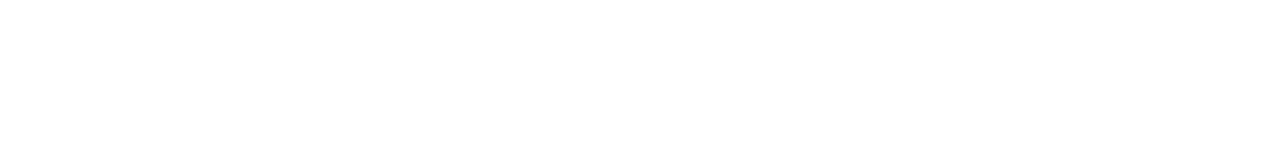
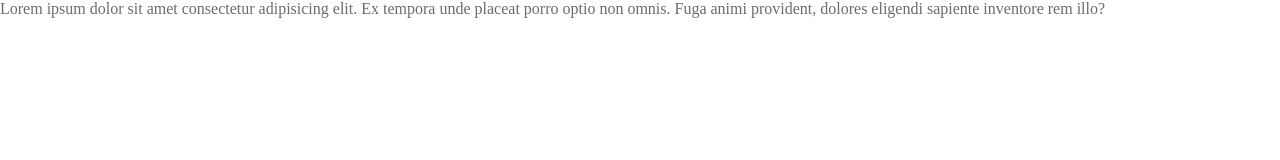
Before and after one commit to adc11q/projeto-travelgram, a plain HTML site: page index.html in a window 1280 px wide. Drawn offline with Linux system fonts and the light colour scheme.

Commit message:
initial style guide

```diff
--- a/index.html
+++ b/index.html
@@ -7,6 +7,8 @@
   <link rel="stylesheet" href="styles/index.css">
 </head>
 <body>
+  <p>Lorem ipsum dolor sit amet consectetur adipisicing elit. Ex tempora unde placeat porro optio non omnis. Fuga animi provident, dolores eligendi sapiente inventore rem illo?
+  </p>
 
 </body>
 </html>
--- a/styles/global.css
+++ b/styles/global.css
@@ -3,3 +3,20 @@
   padding: 0;
   box-sizing: border-box;
 }
+
+:root {
+  --brand-color: #EF5F4C;
+  --background-color: #FFFFFF;
+  --surface-color: #F5F5F5;
+  --skeleton-color: #D9D9D9;
+  --shape-transparency: #ffffff8f;
+  --textcolor-primary: #313131;
+  --textcolor-secondary: #6C6C6C;
+
+}
+
+body {
+  color: var(--textcolor-secondary);
+  background-color: var(--background-color);
+
+}
```
Also changed, not shown: assets/AirplaneTilt.svg (added), assets/Image 01.png (added), assets/Image 02.png (added), assets/Image 03.png (added), assets/Image 04.png (added), assets/Image 05.png (added), assets/Image 06.png (added), assets/Image 07.png (added), assets/Image 08.png (added), assets/Image 09.png (added), assets/Image 10.png (added), assets/Image 11.png (added), assets/Image.svg (added), assets/Logo.svg (added), 2 more files, 1 other file.
